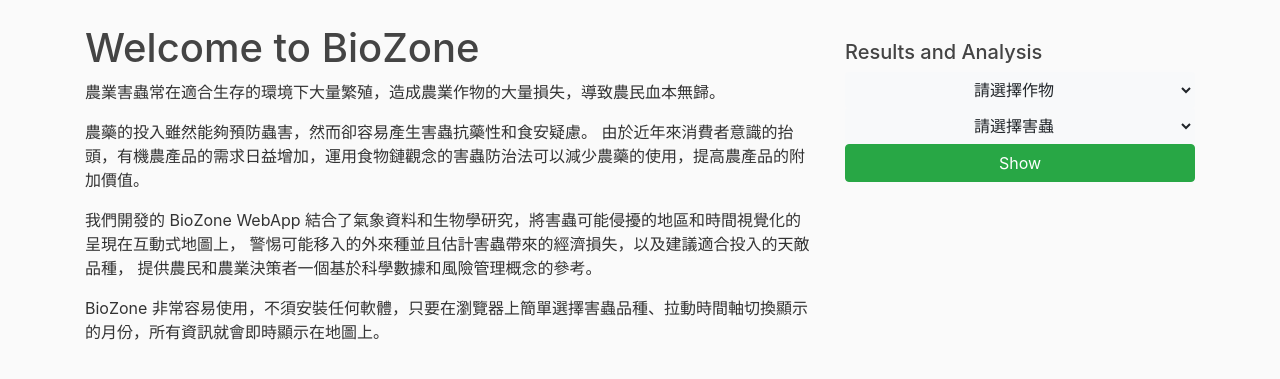
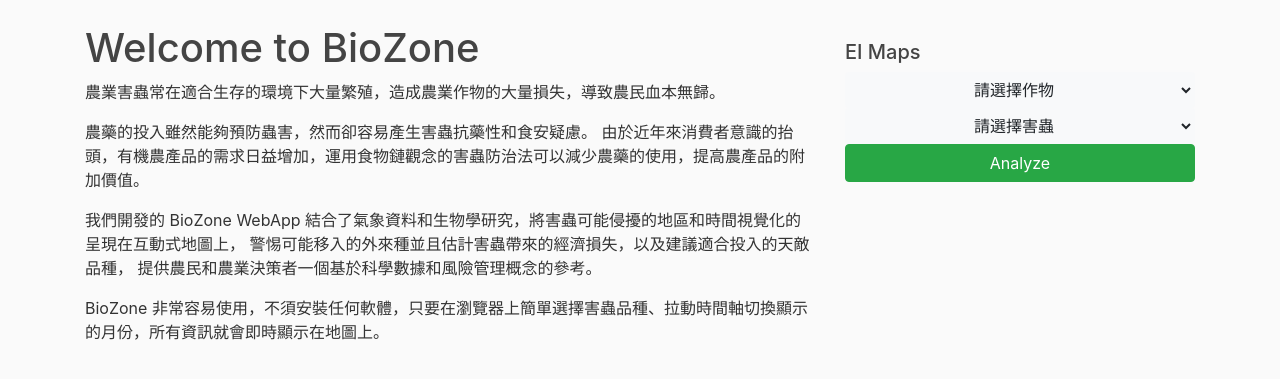
Before and after one commit to IEScoders/BioZone, a Flask app: page / in a window 1280 px wide. Shown: the part 56-435 px from the top of the page. Run offline with Flask 2, Linux system fonts and the light colour scheme; parts of the project's set-up code (start-up, migrations or seed data) failed here and were passed over; some libraries are stand-ins or nearby versions.

Commit message:
change names of analysis items

```diff
--- a/templates/layout.html
+++ b/templates/layout.html
@@ -56,7 +56,7 @@
                               <li class="list-group-item list-group-item-light">Crops Affected</li> -->
                             <!-- </ul> -->
                             <p><ul class="list-group">
-                              <h5>Results and Analysis</h5>
+                              <h5>EI Maps</h5>
                               <script type="text/javascript"> // Script modified form https://dotblogs.com.tw/lastsecret/2010/11/27/19757
                                 window.onload = function () {
                                     SpeciesList.Initialize('Crops', 'Pests');
@@ -142,7 +142,7 @@
                               </select>
                               <select id="Pests" class="btn btn-light dropdown-toggle" type="button" data-toggle="dropdown" aria-haspopup="true" aria-expanded="false">
                               </select>
-                              <input type="button" class="btn btn-success" onclick="show()" value="Show" />
+                              <input type="button" class="btn btn-success" onclick="show()" value="Analyze" />
                             </ul></p>
                             {% if crop_name %}
                               {% block calculator %}{% endblock %}
```
